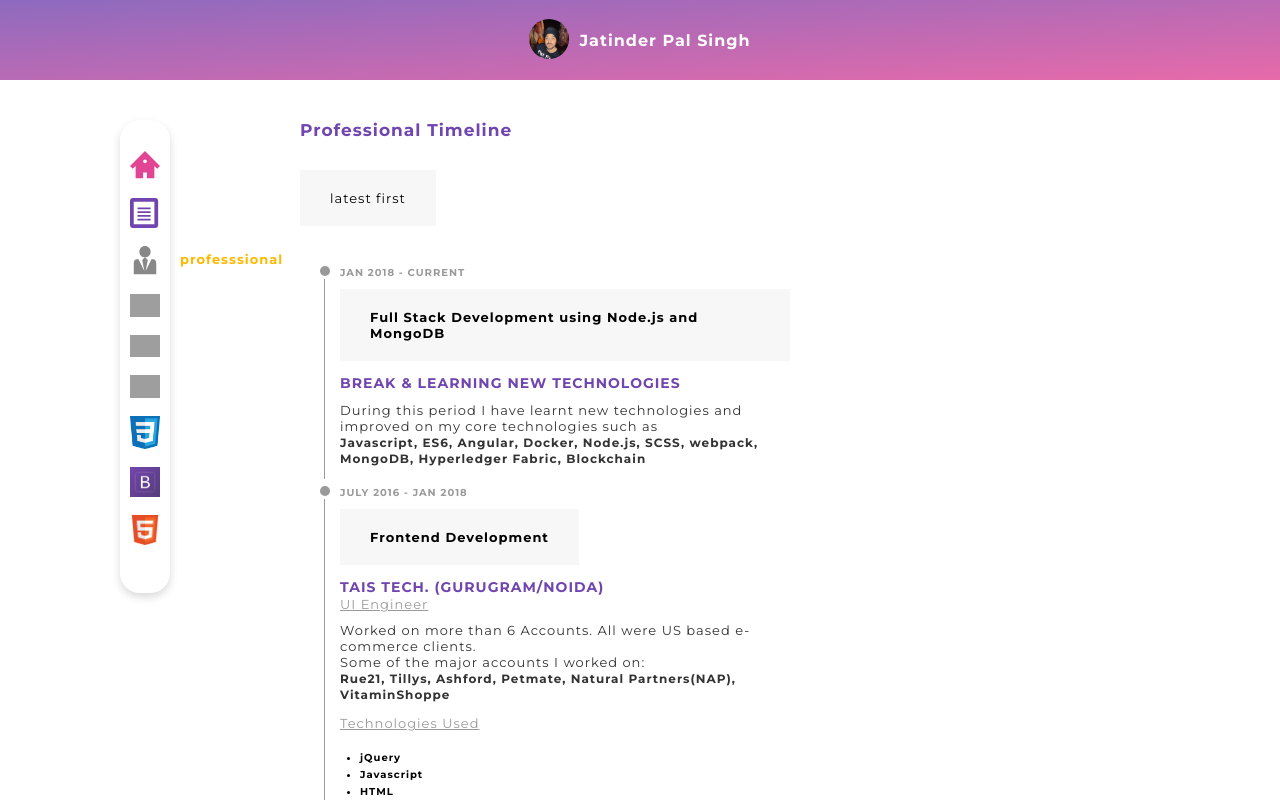
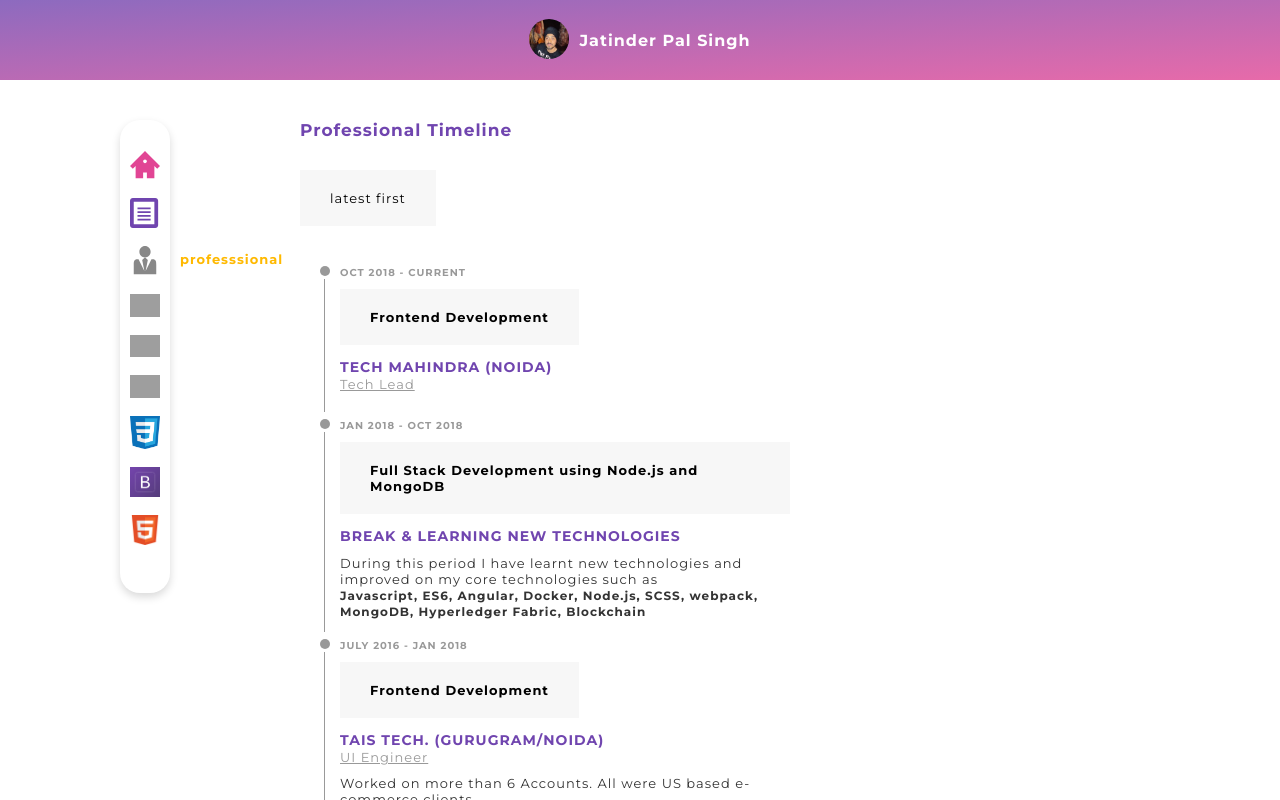
Before and after one commit to jassi5887/portfolio, an Angular app: page /timeline in a window 1280 px wide. Built offline with nearby package versions, Linux system fonts and the light colour scheme; grey boxes are pictures that could not be loaded.

Commit message:
added new experience in timeline

```diff
--- a/src/app/timeline/timeline.component.html
+++ b/src/app/timeline/timeline.component.html
@@ -5,7 +5,16 @@
 <div class="timeline">
   <div class="timeline__item">
     <div class="timeline__dot"></div>
-    <div class="timeline__date">JAN 2018 - current</div>
+    <div class="timeline__date">OCT 2018 - current</div>
+    <div class="timeline__content">
+      <p class="bold"><span class="inline-info">Frontend Development</span></p><br>
+      <h4 class="timeline__content--title">Tech Mahindra (Noida)</h4>
+      <p class="timeline__content--subtitle">Tech Lead</p>
+    </div>
+  </div>
+  <div class="timeline__item">
+    <div class="timeline__dot"></div>
+    <div class="timeline__date">JAN 2018 - OCT 2018</div>
     <div class="timeline__content">
       <p class="bold"><span class="inline-info">Full Stack Development using Node.js and MongoDB</span></p><br>
       <h4 class="timeline__content--title">Break & Learning New Technologies</h4>
```
